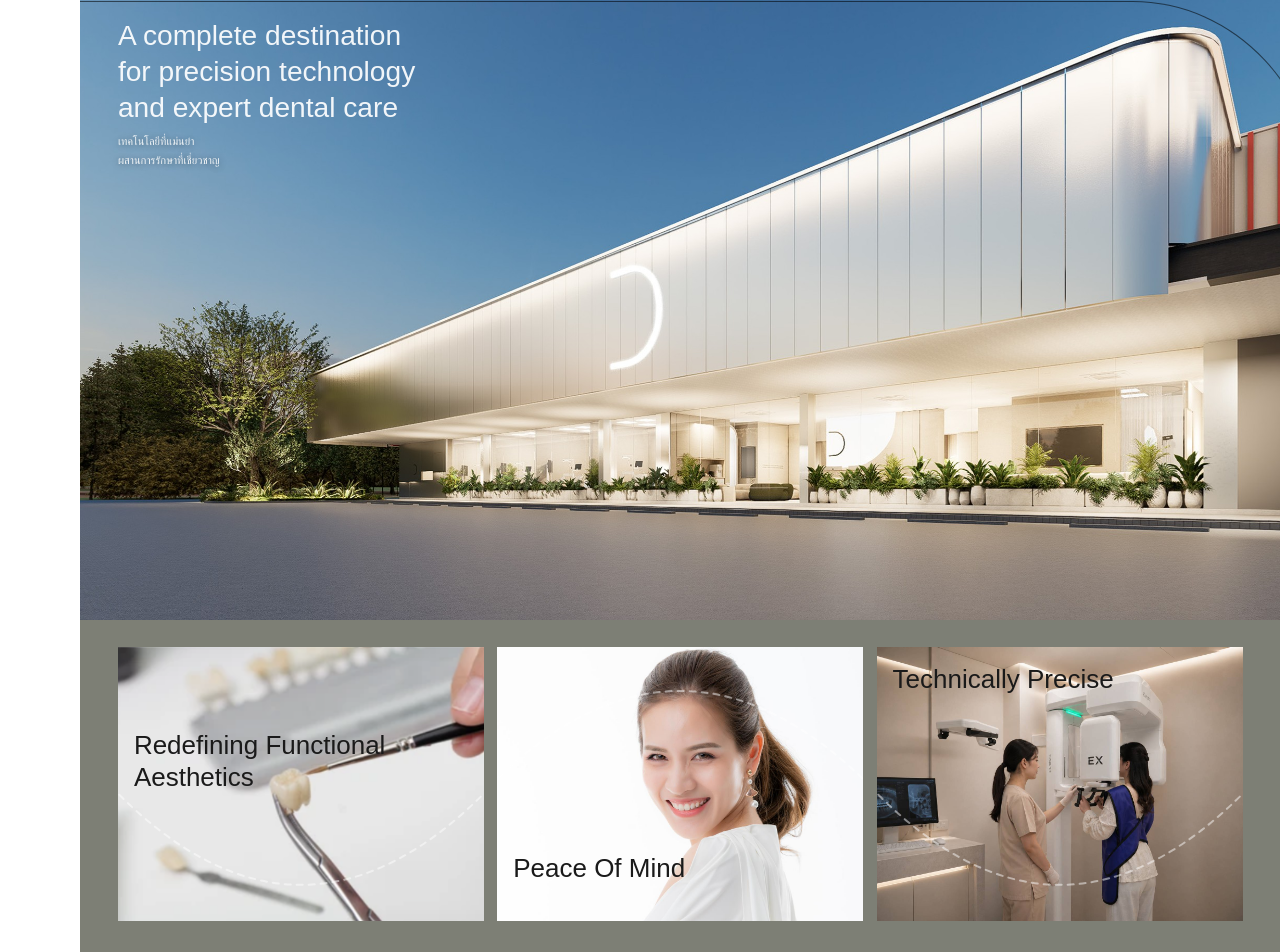
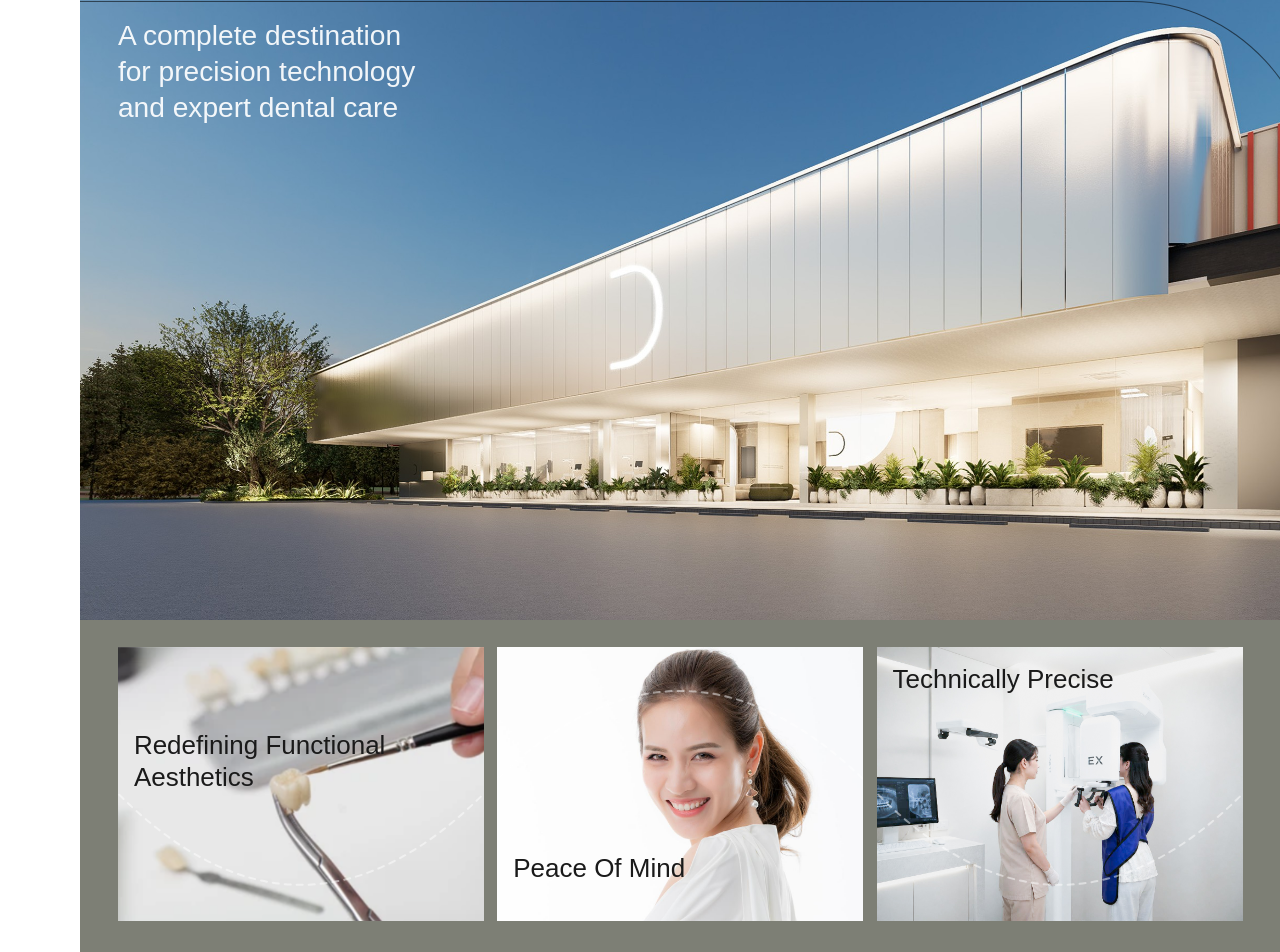
Before and after one commit to iumeeu/theDestistry, a Next.js app: page /th in a window 1280 px wide. Shown: the part 55-1007 px from the top of the page. Built offline with nearby package versions, Linux system fonts and the light colour scheme; a web font is replaced by a local one.

Commit message:
fix image and word

```diff
--- a/src/app/en/page.tsx
+++ b/src/app/en/page.tsx
@@ -7,19 +7,19 @@ const cards = [
     title: "Redefining Functional Aesthetics",
     image: "/images/card-aesthetics.png",
     titleTop: "30%",
-    body: "We believe beauty should go hand in hand with optimal oral health. Our personalized smile design approach considers both function and phonetics, so you can live confidently every day.",
+    body: "At The Dentistry, we redefine functional aesthetics by creating smiles that balance beauty, function, and long-term oral health. Through precise technology and experienced dentists, we deliver personalized treatment that is efficient, predictable, and designed for lasting results.",
   },
   {
     title: "Peace Of Mind",
     image: "/images/card-peace2.jpg",
     titleTop: "75%",
-    body: "We provide treatment plans guided by clear clinical rationale and measurable outcomes. Patients are fully informed at every stage and can confidently participate in choosing the most suitable treatment options.",
+    body: "Because we believe that true peace of mind doesn't come from technology alone, but from having a team that is ready to listen, explain, and support you with understanding every step of the way.",
   },
   {
     title: "Technically Precise",
     image: "/images/card-precise.jpg",
     titleTop: "6%",
-    body: "A new standard in dental care for aesthetics and oral health, featuring world-class dental technologies combined with the expertise of continuously trained dentists to deliver precise, refined, and exceptional results in every dimension.",
+    body: "At The Dentistry, we use Intraoral Scanners, Digital Treatment Planning, and AI Smile Simulation to deliver more precise and accurate treatment planning, while helping you clearly visualize and better understand the treatment process before starting your treatment.",
   },
 ];
 
--- a/src/app/th/page.tsx
+++ b/src/app/th/page.tsx
@@ -7,19 +7,19 @@ const cards = [
     title: "Redefining Functional Aesthetics",
     image: "/images/card-aesthetics.png",
     titleTop: "30%",
-    body: "เราเชื่อว่ารอยยิ้มที่สวยงาม ต้องมาพร้อมสุขภาพช่องปากที่สมบูรณ์ การออกแบบรอยยิ้มเฉพาะบุคคล จึงไม่ได้คำนึงเพียงความสวยงาม แต่รวมถึงการบดเคี้ยว การออกเสียง เพื่อความมั่นใจในการใช้ชีวิตในทุกวัน",
+    body: "The Dentistry พร้อมมอบทั้งรอยยิ้มที่สวยงามและการใช้งานที่ดี ผ่านกระบวนการรักษาที่รวดเร็ว คาดการณ์ได้ และใส่ใจในทุกขั้นตอน ด้วยความรับผิดชอบต่อคุณภาพงานรักษาในระยะยาว เราเชื่อว่ารอยยิ้มที่ดี จะถูกออกแบบมาเพื่อแต่ละบุคคลด้วยเทคโนโลยีที่แม่นยำและทีมทันตแพทย์ผู้มีประสบการณ์",
   },
   {
     title: "Peace Of Mind",
     image: "/images/card-peace2.jpg",
     titleTop: "75%",
-    body: "เรานำเสนอกระบวนการรักษา บนหลักการและเหตุผลที่ชัดเจน เพื่อให้คนไข้ได้รับข้อมูลอย่างครบถ้วน ในทุกขั้นตอนของการรักษา และร่วมกันกำหนดทางเลือกที่เหมาะสมที่สุดไปพร้อมกัน",
+    body: "เพราะเราเชื่อว่า “ความสบายใจ” ไม่ได้เกิดจาก technology เพียงอย่างเดียวแต่เกิดจากการมีทีมที่พร้อมรับฟัง อธิบาย และดูแลคุณด้วยความเข้าใจในทุกขั้นตอน",
   },
   {
     title: "Technically Precise",
-    image: "/images/card-precise.jpg",
+    image: "/images/999506_0_0-2.jpg",
     titleTop: "6%",
-    body: "แนวทางใหม่ของการดูแลทันตกรรม เพื่อความงามและสุขภาพ ที่คัดสรรเทคโนโลยีทันตกรรมระดับโลก ผสานกับความเชี่ยวชาญของทีมทันตแพทย์ที่ผ่านการฝึกฝนอย่างต่อเนื่อง เพื่อมอบผลลัพธ์ที่แม่นยำ ละเอียด และเป็นเลิศในทุกมิติ",
+    body: "ที่ The Dentistry เราใช้ Intraoral Scanner, Digital Treatment Planning และAI Smile Simulation เพื่อช่วยให้คุณเห็นภาพ และเข้าใจกระบวนการรักษาได้ชัดเจนมากขึ้นก่อนเริ่มการดูแล",
   },
 ];
 
@@ -42,11 +42,11 @@ export default function Home() {
           <br />
           and expert dental care
         </h1>
-        <p className="hero__paragraph">
+        {/* <p className="hero__paragraph">
           เทคโนโลยีที่แม่นยำ
           <br />
           ผสานการรักษาที่เชี่ยวชาญ
-        </p>
+        </p> */}
       </section>
 
       <CardSection cards={cards} />
```
Also changed, not shown: public/images/999506_0_0-2.jpg (added).
